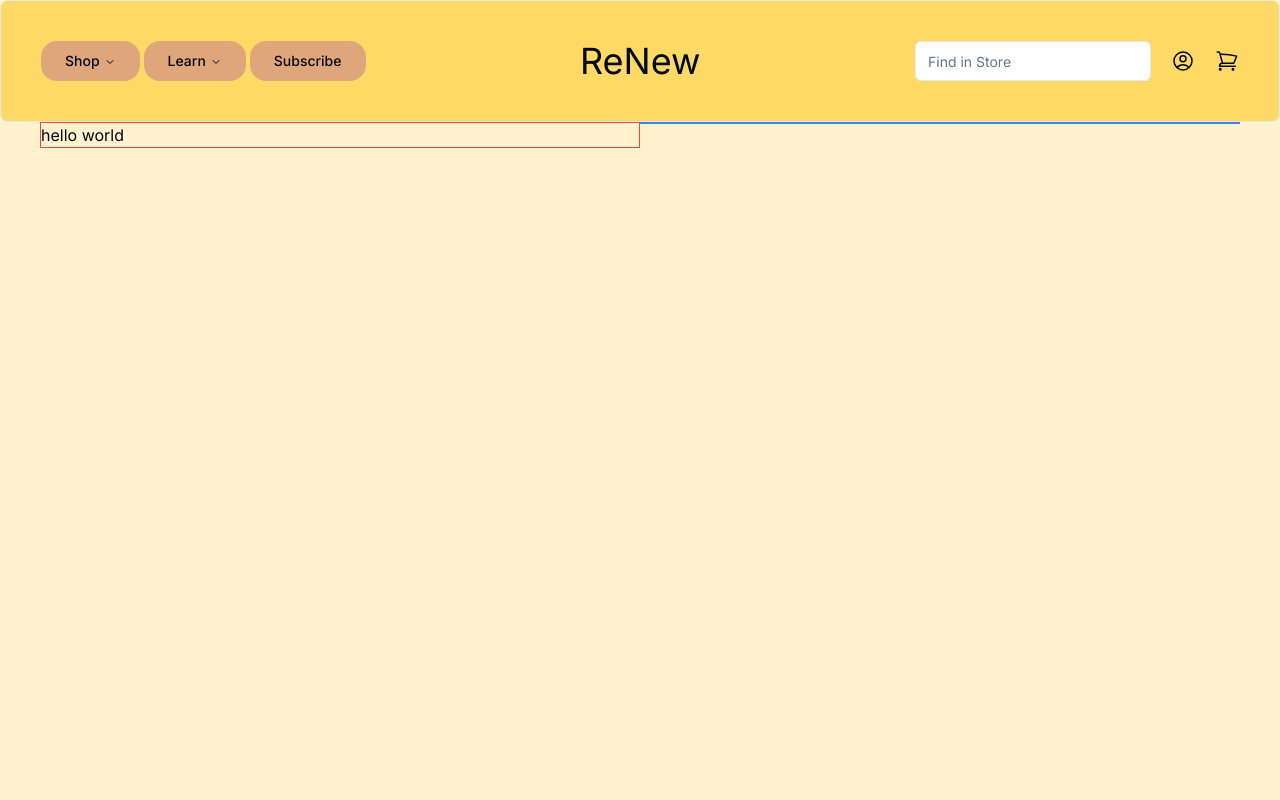
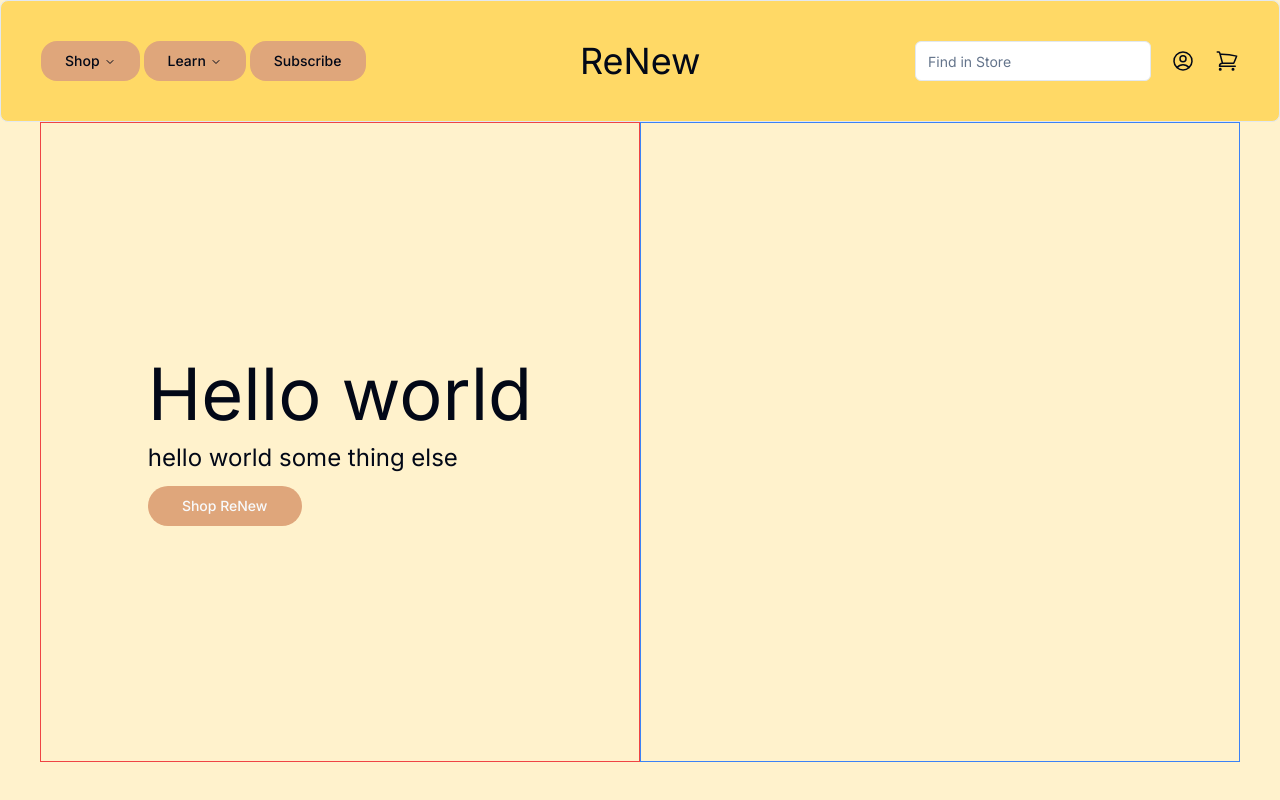
Before and after one commit to Ozzie-code-alt/ReNew-Upwork, a Next.js app: page / in a window 1280 px wide. Shown: the top 800 px of the page. Built offline with nearby package versions, Linux system fonts and the light colour scheme.

Commit message:
feat: Shadcn Button Component and minor changes hero Section

```diff
--- a/app/layout.tsx
+++ b/app/layout.tsx
@@ -16,7 +16,7 @@
 }>) {
   return (
     <html lang='en'>
-      <body className={`${inter.className} bg-[#FFF2CC]`}>{children}</body>
+      <body className={`${inter.className} bg-[#FFF2CC] `}>{children}</body>
     </html>
   );
 }
--- a/app/page.tsx
+++ b/app/page.tsx
@@ -3,7 +3,7 @@
 
 export default function Home() {
   return (
-    <main className='h-auto w-screen '>
+    <main className='h-auto  w-auto'>
       <Navbar />
       <HeroPage />
     </main>
--- a/components/Hero.tsx
+++ b/components/Hero.tsx
@@ -1,14 +1,19 @@
 import React from 'react';
-
+import { cn } from '@/lib/utils';
+import { Button } from './ui/button';
 const HeroPage = () => {
   return (
-    <div className='px-10 flex w-screen'>
+    <div className='px-10 flex w-auto h-screen '>
       {/*Left */}
-      <div className='w-[50%] h-full border border-red-500 '>
-        <p className='className="leading-7 [&:not(:first-child)]:mt-6"'> hello world</p>
+      <div className='w-[50%] h-[80%] border flex justify-center items-center border-red-500 '>
+        <div className='flex flex-col justify-center  gap-3 '>
+          <p className='text-7xl'> Hello world</p>
+          <p className='text-2xl'> hello world some thing else</p>
+          <Button className='w-[40%] rounded-full  bg-[#DFA67B]'>Shop ReNew</Button>
+        </div>
       </div>
       {/*Right */}
-      <div className='w-[50%] h-full border border-blue-500'></div>
+      <div className={cn('w-[50%] h-[80%] border border-blue-500')}></div>
     </div>
   );
 };
--- a/components/Navbar.tsx
+++ b/components/Navbar.tsx
@@ -54,7 +54,7 @@
 
 export function Navbar() {
   return (
-    <div className='border flex justify-between  bg-[#FFD966] px-10 rounded-lg items-center  py-10'>
+    <div className='border flex justify-between   bg-[#FFD966] px-10 rounded-lg items-center  py-10'>
       <div>
         <NavigationMenu>
           <NavigationMenuList>
--- /dev/null
+++ b/components/ui/button.tsx
@@ -0,0 +1,49 @@
+import * as React from 'react';
+import { Slot } from '@radix-ui/react-slot';
+import { cva, type VariantProps } from 'class-variance-authority';
+
+import { cn } from '@/lib/utils';
+
+const buttonVariants = cva(
+  'inline-flex items-center justify-center whitespace-nowrap rounded-md text-sm font-medium ring-offset-background transition-colors focus-visible:outline-none focus-visible:ring-2 focus-visible:ring-ring focus-visible:ring-offset-2 disabled:pointer-events-none disabled:opacity-50',
+  {
+    variants: {
+      variant: {
+        default: 'bg-primary text-primary-foreground hover:bg-primary/90',
+        destructive: 'bg-destructive text-destructive-foreground hover:bg-destructive/90',
+        outline: 'border border-input bg-background hover:bg-accent hover:text-accent-foreground',
+        secondary: 'bg-secondary text-secondary-foreground hover:bg-secondary/80',
+        ghost: 'hover:bg-accent hover:text-accent-foreground',
+        link: 'text-primary underline-offset-4 hover:underline'
+      },
+      size: {
+        default: 'h-10 px-4 py-2',
+        sm: 'h-9 rounded-md px-3',
+        lg: 'h-11 rounded-md px-8',
+        icon: 'h-10 w-10'
+      }
+    },
+    defaultVariants: {
+      variant: 'default',
+      size: 'default'
+    }
+  }
+);
+
+export interface ButtonProps
+  extends React.ButtonHTMLAttributes<HTMLButtonElement>,
+    VariantProps<typeof buttonVariants> {
+  asChild?: boolean;
+}
+
+const Button = React.forwardRef<HTMLButtonElement, ButtonProps>(
+  ({ className, variant, size, asChild = false, ...props }, ref) => {
+    const Comp = asChild ? Slot : 'button';
+    return (
+      <Comp className={cn(buttonVariants({ variant, size, className }))} ref={ref} {...props} />
+    );
+  }
+);
+Button.displayName = 'Button';
+
+export { Button, buttonVariants };
--- a/package.json
+++ b/package.json
@@ -19,6 +19,7 @@
   },
   "dependencies": {
     "@radix-ui/react-navigation-menu": "^1.2.0",
+    "@radix-ui/react-slot": "^1.1.0",
     "class-variance-authority": "^0.7.0",
     "clsx": "^2.1.1",
     "lucide-react": "^0.408.0",
```
Also changed, not shown: 1 other file (tests, documents, lock files or other folders).
